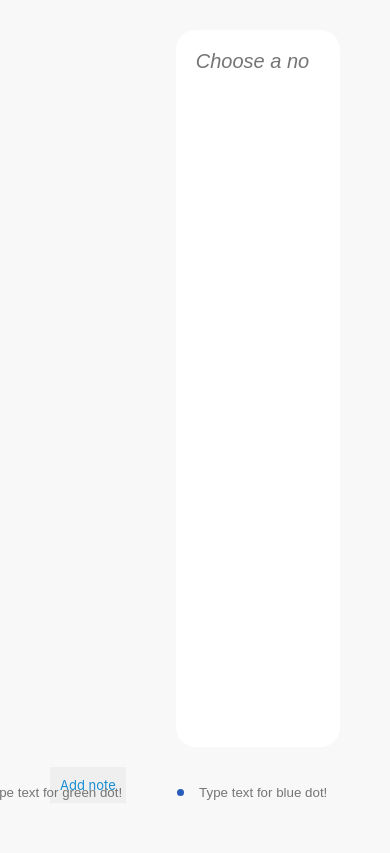
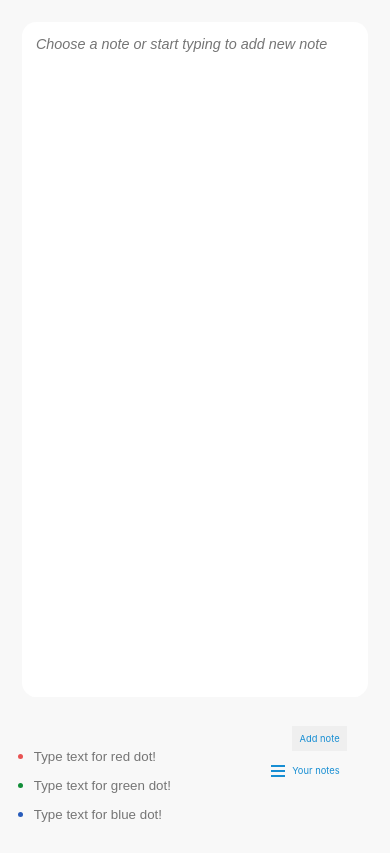
Before and after one commit to xmavv/empty-project, a React (Create React App) app: page / in a window 390 px wide. Built offline with nearby package versions, Linux system fonts and the light colour scheme.

Commit message:
responsive ui, adding yourNotes button to show listNotes on smaller screens

```diff
--- a/src/NoteList.js
+++ b/src/NoteList.js
@@ -7,6 +7,9 @@ export default function NoteList({
   selectedNote,
   onAddNote,
 }) {
+  function handleShowNoteList() {}
+  // jak teraz zrobic zeby ta klase zmienic zeby pokazala sie notelista?
+
   return (
     <div className="notes">
       <ul className="noteList">
@@ -22,6 +25,10 @@ export default function NoteList({
       <Button onClick={onAddNote} position="relative">
         Add note
       </Button>
+      <div className="your-notes" onClick={handleShowNoteList}>
+        <button className="btn btn--burger"></button>
+        <span>Your notes</span>
+      </div>
     </div>
   );
 }
--- a/src/index.css
+++ b/src/index.css
@@ -190,7 +190,7 @@ box-shadow: 14px 15px 14px -16px var(--color-primary); */
 
 .placeholderContainer {
   position: absolute;
-  bottom: 4%;
+  bottom: 1rem;
   right: 1%;
   font-size: 1.2rem;
   margin-top: 2rem;
@@ -209,3 +209,106 @@ box-shadow: 14px 15px 14px -16px var(--color-primary); */
   border: none;
   background-color: transparent;
 }
+
+.your-notes {
+  display: none;
+
+  font-size: 1.3rem;
+  align-items: center;
+  margin: 0 3rem;
+  cursor: pointer;
+}
+
+.btn--burger ~ span {
+  color: var(--color-primary);
+  margin: 0 1rem;
+}
+
+.btn--burger {
+  padding: 0;
+  background-color: var(--color-primary);
+  height: 2px;
+  width: 2rem;
+  position: relative;
+}
+
+.btn--burger::before,
+.btn--burger::after {
+  content: "";
+  position: absolute;
+  background-color: var(--color-primary);
+  width: 100%;
+  height: 2px;
+  margin: 0.7rem 0;
+  left: 0;
+}
+
+.btn--burger::before {
+  bottom: 0;
+}
+
+.btn--burger::after {
+  top: 0;
+}
+
+/* 1100px */
+@media only screen and (max-width: 68.75em) {
+  .noteList__item {
+    width: 40ch;
+  }
+}
+
+/* 900px */
+@media only screen and (max-width: 56.25em) {
+  html {
+    font-size: 55%;
+  }
+
+  .noteList__item {
+    width: 30ch;
+  }
+}
+
+/* 800px */
+@media only screen and (max-width: 50em) {
+  body {
+    padding: 3rem;
+    padding-bottom: 1rem;
+    align-items: start;
+  }
+
+  .noteList {
+    display: none;
+  }
+
+  .placeholderContainer {
+    left: 2rem;
+    bottom: 2rem;
+    margin: 0;
+    flex-direction: column;
+    z-index: -1;
+  }
+
+  .container {
+    grid-template-columns: 1fr;
+  }
+
+  .notes {
+    grid-row: 2/3;
+  }
+
+  .noteInput {
+    height: 80vh;
+  }
+
+  .your-notes {
+    display: flex;
+  }
+}
+
+/* 500px */
+@media only screen and (max-width: 31.25em) {
+  html {
+    font-size: 45%;
+  }
+}
```
